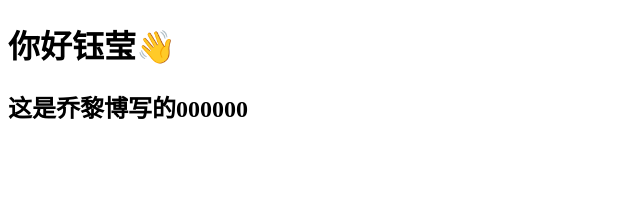
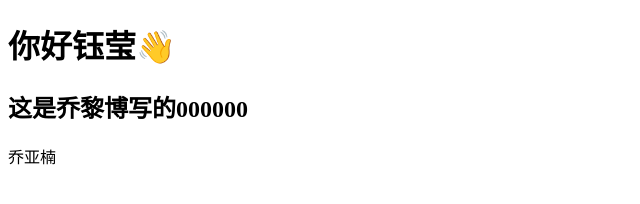
Before and after one commit to zyy7410/EggieWeb, a plain HTML site: page index.html in a window 1280 px wide. Shown: the full height of the page, 0-640 px from the left. Drawn offline with Linux system fonts and the light colour scheme.

Commit message:
修改HTML

```diff
--- a/index.html
+++ b/index.html
@@ -6,5 +6,6 @@
 <body>
 <h1>你好钰莹👋</h1>
 <h2>这是乔黎博写的000000</h2>
+<p>乔亚楠</p>
 </body>
 </html>
```
